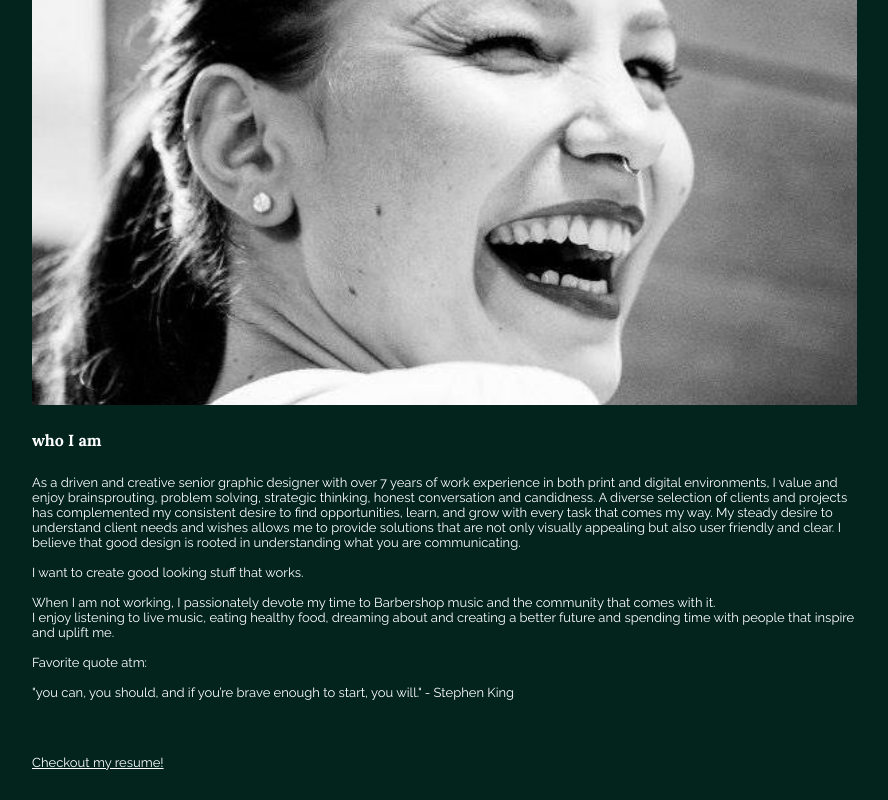
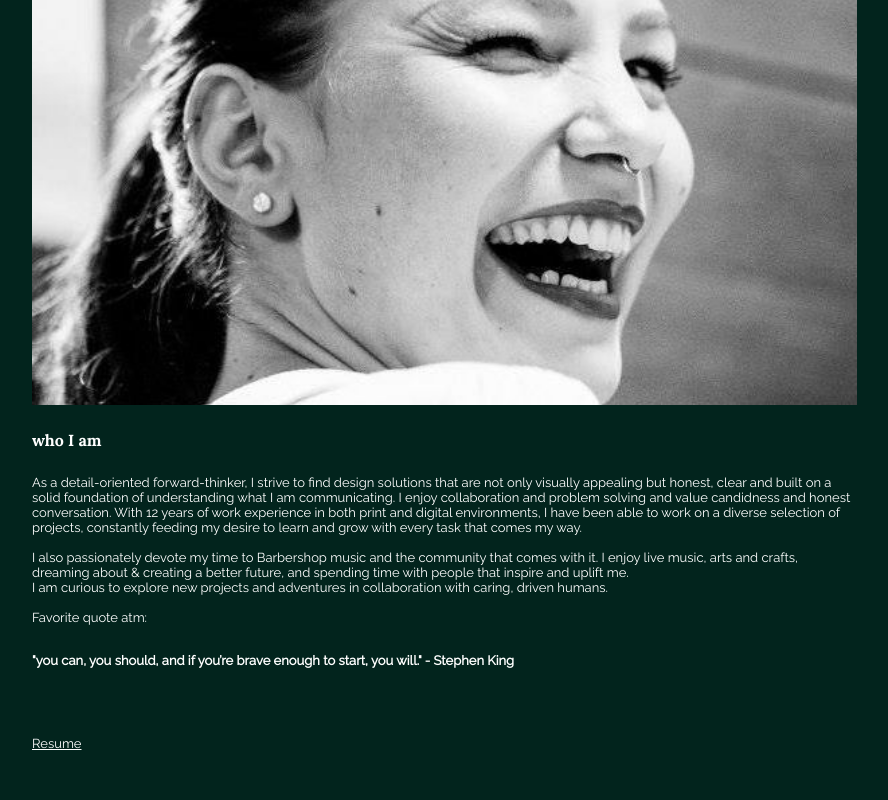
Before and after one commit to rweber87/mira_website, a React (Create React App) app: page /whoiam in a window 1280 px wide. Shown: the part 338-1138 px from the top of the page, without its empty margins (243-1131 px from the left). Built offline with nearby package versions, Linux system fonts and the light colour scheme.

Commit message:
about me text change and added alt for images on contact page

```diff
--- a/src/About.js
+++ b/src/About.js
@@ -13,15 +13,15 @@ function About() {
 					<img alt={""} id={"headshot"} src={headshot} />
 				</div>
 				<div className="about-title">who I am</div>
-				<div className="about-text" >As a driven and creative senior graphic designer with over 7 years of work experience in both print and digital environments, I value and enjoy brainsprouting, problem solving, strategic thinking, honest conversation and candidness. A diverse selection of clients and projects has complemented my consistent desire to find opportunities, learn, and grow with every task that comes my way. My steady desire to understand client needs and wishes allows me to provide solutions that are not only visually appealing but also user friendly and clear. I believe that good design is rooted in understanding what you are communicating.<br/><br/>
-				I want to create good looking stuff that works.<br/><br/>
-				When I am not working, I passionately devote my time to Barbershop music and the community that comes with it.<br/>
-				I enjoy listening to live music, eating healthy food, dreaming about and creating a better future and spending time with people that inspire and uplift me.<br/><br/>
+				<div className="about-text" >As a detail-oriented forward-thinker, I strive to find design solutions that are not only visually appealing but honest, clear and built on a solid foundation of understanding what I am communicating. I enjoy collaboration and problem solving and value candidness and honest conversation. With 12 years of work experience in both print and digital environments, I have been able to work on a diverse selection of projects, constantly feeding my desire to learn and grow with every task that comes my way.<br/><br/>
+				I also passionately devote my time to Barbershop music and the community that comes with it.
+I enjoy live music, arts and crafts, dreaming about & creating a better future, and spending time with people that inspire and uplift me.<br/>
+I am curious to explore new projects and adventures in collaboration with caring, driven humans.<br/><br/>
 				Favorite quote atm:<br/><br/>
-				"you can, you should, and if you’re brave enough to start, you will."
-				- Stephen King
+				<p style={{ fontWeight: 900 }}>"you can, you should, and if you’re brave enough to start, you will."
+				- Stephen King</p>
 				</div>
-				<div className='about-text'><a id='resume-link' href='https://drive.google.com/file/d/1yNMnqi0akbdzfrkokVcdPllHxvSCagqJ/view' target='_blank'>Checkout my resume!</a></div>
+				<div className='about-text'><a id='resume-link' href='https://drive.google.com/file/d/1fpQVX0MVbSJUfkVZ2ZKVwhs1Q5MAxh0k/view' target='_blank'>Resume</a></div>
 			</div>
 		</div>
 	)
--- a/src/Contact.js
+++ b/src/Contact.js
@@ -13,7 +13,7 @@ function Contact() {
 				<div className="contact-name">Mira Taferner</div>
 				<div className="contact-email"><a className="email" href="mailto:mira.taferner@n0t.net">mira.taferner@n0t.net</a></div>
 				{/*<div className="contact-phone-number">+49 152 540 78 139</div>*/}
-				<div className="contact-social">or find me here &nbsp;&nbsp;<a href={"https://www.linkedin.com/in/mira-taferner-5b54a563/"}><img className="social-media linkedin" src={imgli} /></a>&nbsp;&nbsp; or here &nbsp;&nbsp;<a href={"https://www.behance.net/miratafernbf78"}><img className="social-media behance" src={imgbe} /></a></div>
+				<div className="contact-social">or find me here &nbsp;&nbsp;<a href={"https://www.linkedin.com/in/mira-taferner-5b54a563/"}><img className="social-media linkedin" alt='LinkedIn' src={imgli} /></a>&nbsp;&nbsp; or here &nbsp;&nbsp;<a href={"https://www.behance.net/miratafernbf78"}><img className="social-media behance" alt='Behance' src={imgbe} /></a></div>
 			</div>
 		</div>
 	)
```
